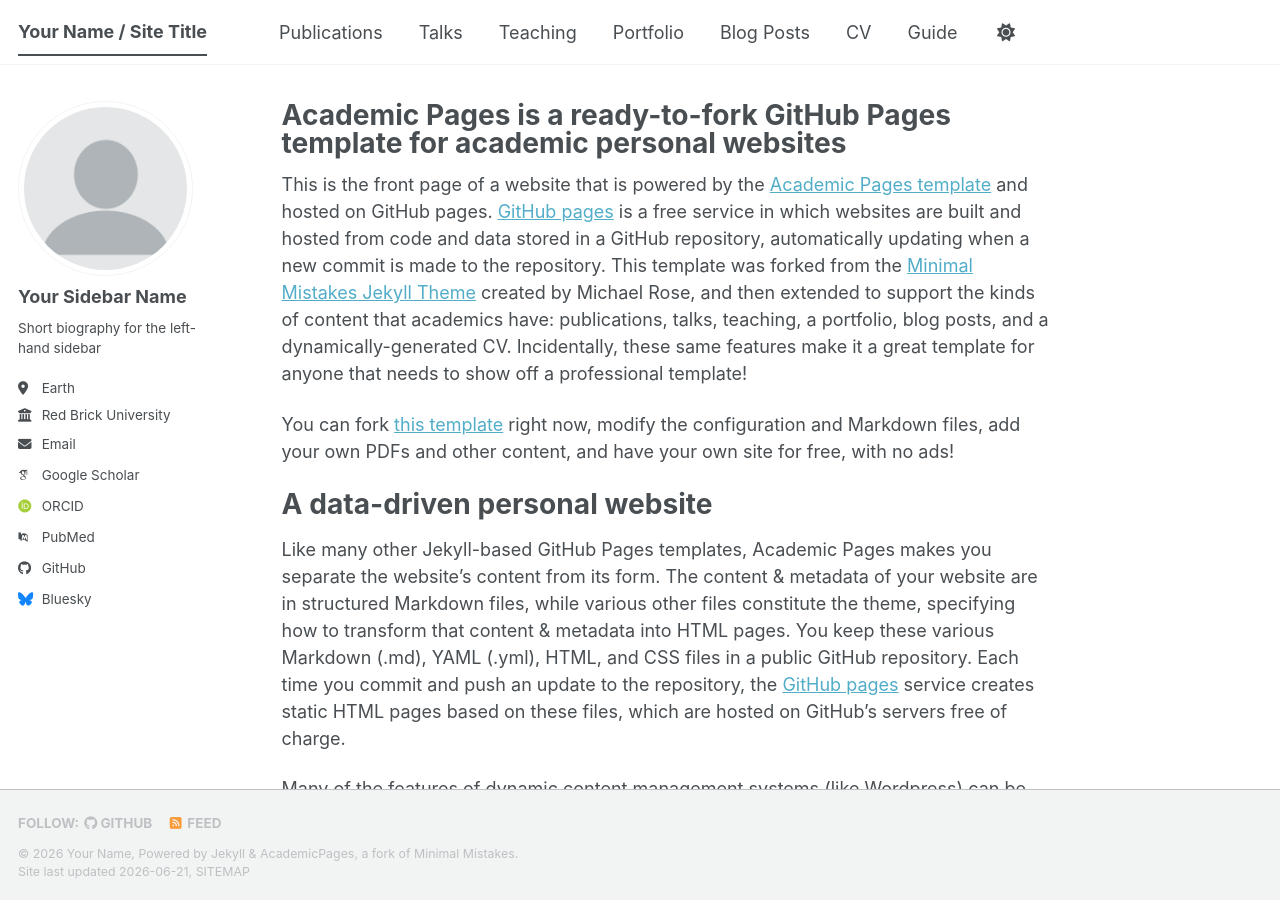
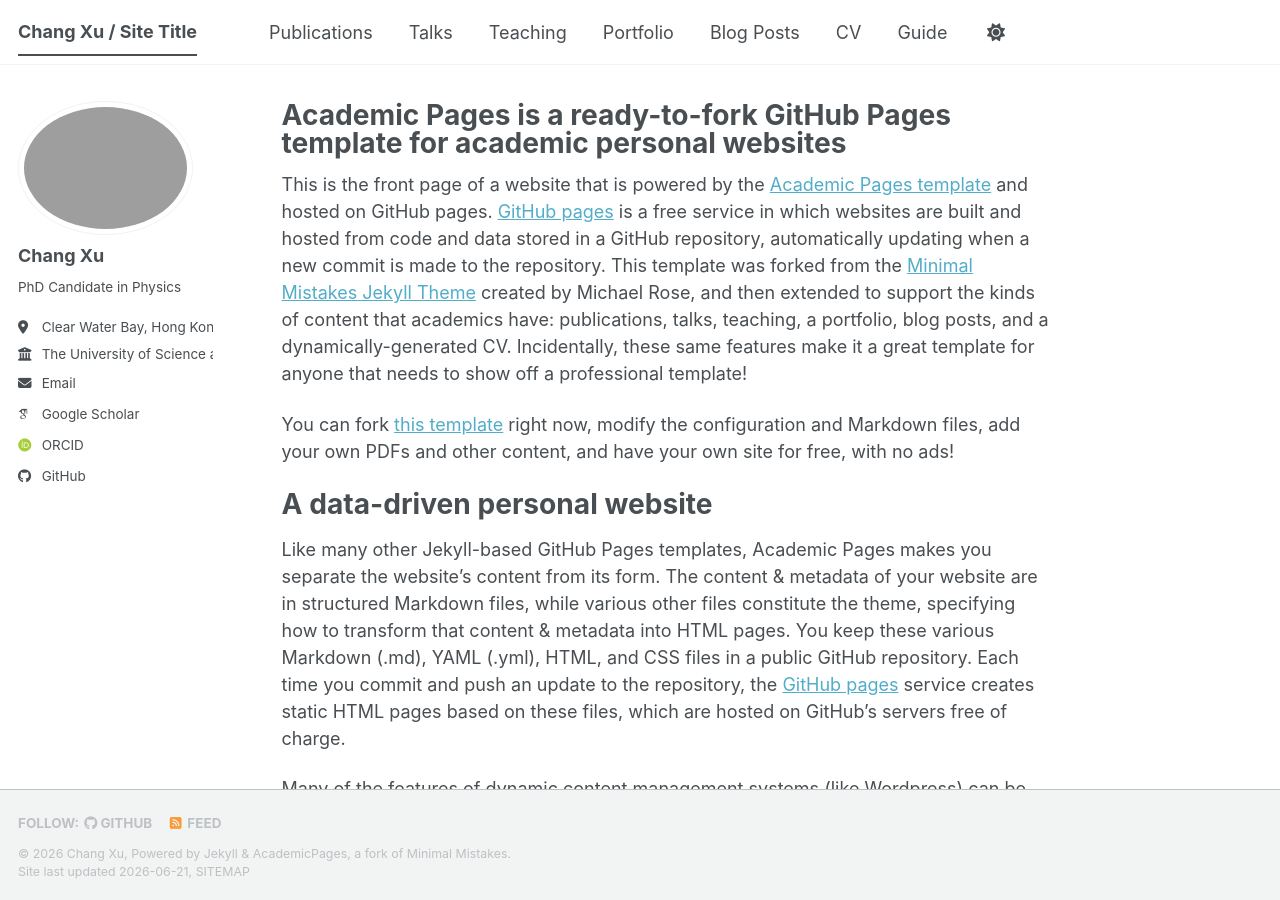
Before and after one commit to changxu216/changxu216.github.io, a Jekyll site: the page built from _pages/about.md, in a window 1280 px wide and 900 px high. Built offline with Jekyll 4.4.1, drawn with Linux system fonts in a browser that asks for light colours; some web fonts are replaced; a script bundle is joined from its source files by our own code; library files that are not in the unit come from our copies.

Commit message:
Update _config.yml

```diff
--- a/_config.yml
+++ b/_config.yml
@@ -9,39 +9,39 @@
 # Basic Site Settings
 locale                   : "en-US"
 site_theme               : "default" # The available themes options are "default", "air", "sunrise", "mint", "dirt" and "contrast"
-title                    : "Your Name / Site Title"
+title                    : "Chang Xu / Site Title"
 title_separator          : "-"
-name                     : &name "Your Name"
-description              : &description "Your Name's academic portfolio"   # Update this with a general description of your site, this is the default if not overridden by a page
+name                     : &name "Chang Xu"
+description              : &description "Chang Xu's website"   # Update this with a general description of your site, this is the default if not overridden by a page
 url                      : https://academicpages.github.io # The base hostname & protocol for your site e.g. "https://[your GitHub username].github.io",
                                                            # or if you already have some other page hosted on Github then use "https://[your GitHub username].github.io/[Your Repo Name]"
 baseurl                  : "" # the subpath of your site, e.g. "/blog"
-repository               : "academicpages/academicpages.github.io"
+repository               : "changxu216/changxu216.github.io"
 
 # Site Author - The following control what appear as part of the author content on the side bar.
 #               If a field is blank the icon and link will not appear, otherwise it will be shown.
 #               Additional customization can be done by editing /_includes/author-profile.html
 author:
   # Biographic information
-  avatar           : "profile.png"
-  name             : "Your Sidebar Name"
+  avatar           : "Chang_In_Lab.png"
+  name             : "Chang Xu"
   pronouns         : # example: "she/her"
-  bio              : "Short biography for the left-hand sidebar"
-  location         : "Earth"
-  employer         : "Red Brick University"
+  bio              : "PhD Candidate in Physics"
+  location         : "Clear Water Bay, Hong Kong SAR"
+  employer         : "The University of Science and Technology"
   uri              : # URL
-  email            : "none@example.org"
+  email            : "chang.xu@connect.ust.hk"
 
   # Academic websites
   academia         : # URL
   arxiv            : # URL - Update with the correct link to your profile
-  googlescholar    : "https://scholar.google.com/citations?user=PS_CX0AAAAAJ"
+  googlescholar    : "https://scholar.google.com/citations?user=uxWuPqYAAAAJ"
   inspire-hep      : # URL
   impactstory      : # URL
-  orcid            : "https://orcid.org/yourorcidurl"
+  orcid            : "https://orcid.org/0000-0002-4543-1475"
   semantic         : # URL
   ssrn             : # URL
-  pubmed           : "https://www.ncbi.nlm.nih.gov/pubmed/?term=john+snow"
+  pubmed           :
   researchgate     : # URL
   scopus           : # URL
   zotero           : # URL
@@ -57,7 +57,7 @@
 
   # Social media
   artstation       : # Username
-  bluesky          : "bsky.app" # Replace this with you Bluesky username
+  bluesky          : # Replace this with you Bluesky username
   facebook         : # Username
   flickr           : # Username
   foursquare       : # Username
```
